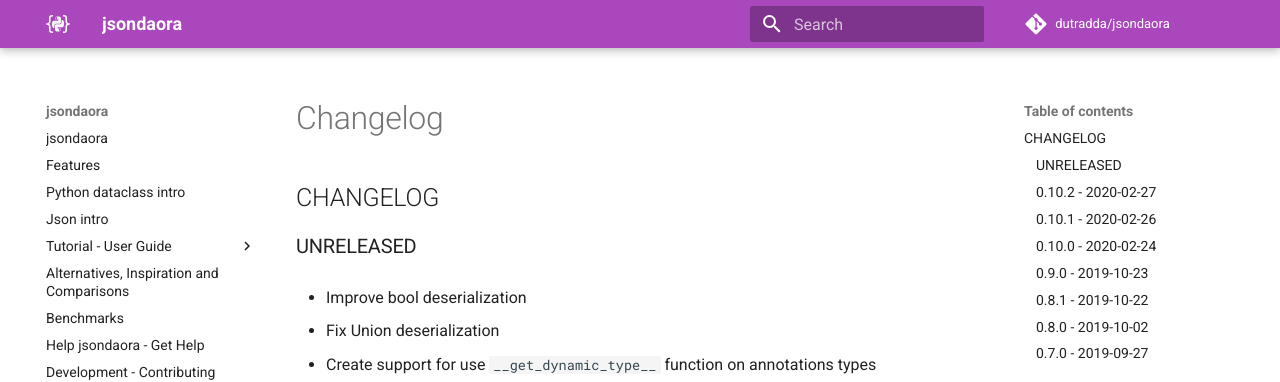
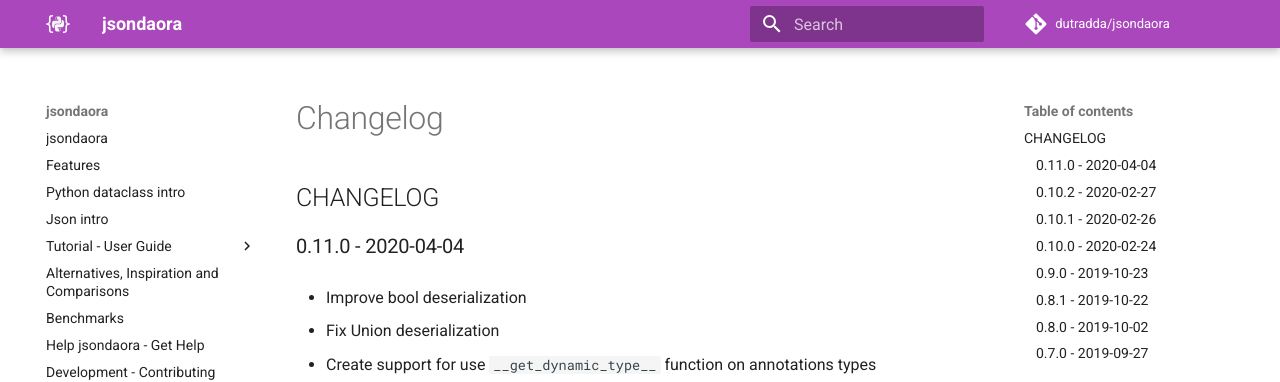
Before and after one commit to dutradda/jsondaora, an MkDocs documentation site: the page built from docs/changelog.md, in a window 1280 px wide and 900 px high. Shown: the top 382 px of the window. Built offline with MkDocs 1.6.1 and Material for MkDocs 9.7.7, drawn with Linux system fonts in a browser that asks for light colours; comment, search, counter and statistics services are not loaded.

Commit message:
Update CHANGELOG

```diff
--- a/docs/changelog.md
+++ b/docs/changelog.md
@@ -1,6 +1,6 @@
 ## CHANGELOG
 
-### UNRELEASED
+### 0.11.0 - 2020-04-04
 
  - Improve bool deserialization
 
```
Also changed, not shown: CHANGELOG.md (+1 -1 lines).
